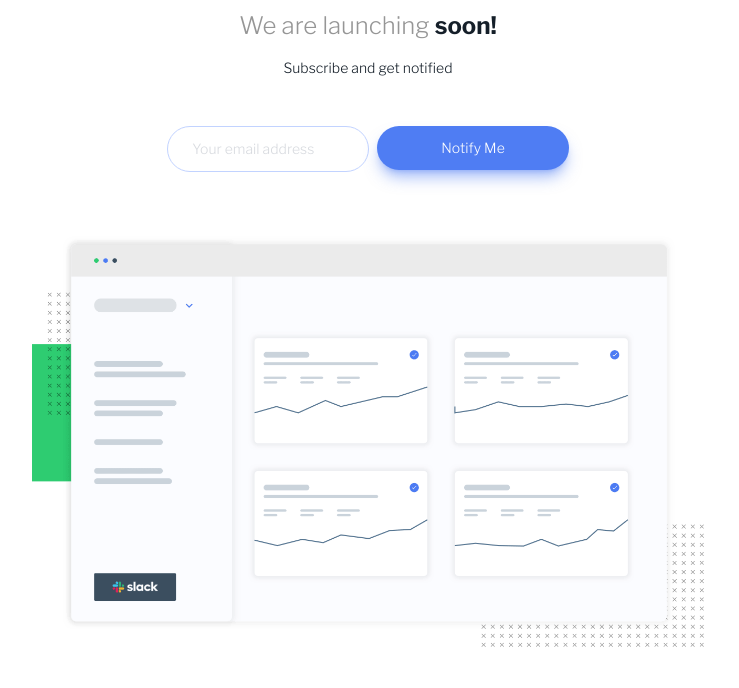
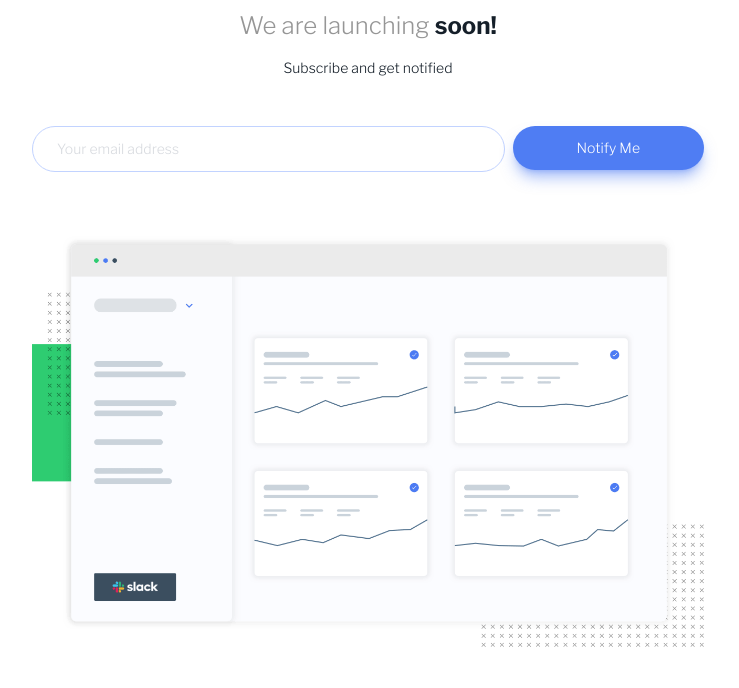
Before and after one commit to Nabster2010/frontend-mentor-ping-single-column-coming-soon-page, a plain HTML site: page index.html in a window 1280 px wide. Shown: the part 112-800 px from the top of the page, without its empty margins (272-1011 px from the left). Drawn offline with nearby package versions, Linux system fonts and the light colour scheme.

Commit message:
fix form

```diff
--- a/index.html
+++ b/index.html
@@ -64,7 +64,7 @@
         <p class="text-sm pt-4">Subscribe and get notified</p>
       </section>
       <form
-        class="my-8 flex flex-col justify-center items-center md:items-start md:flex-row md:gap-2"
+        class="my-8 flex flex-col justify-center items-center md:items-start md:flex-row md:gap-2 w-full"
       >
         <div class="w-full">
           <input
```
